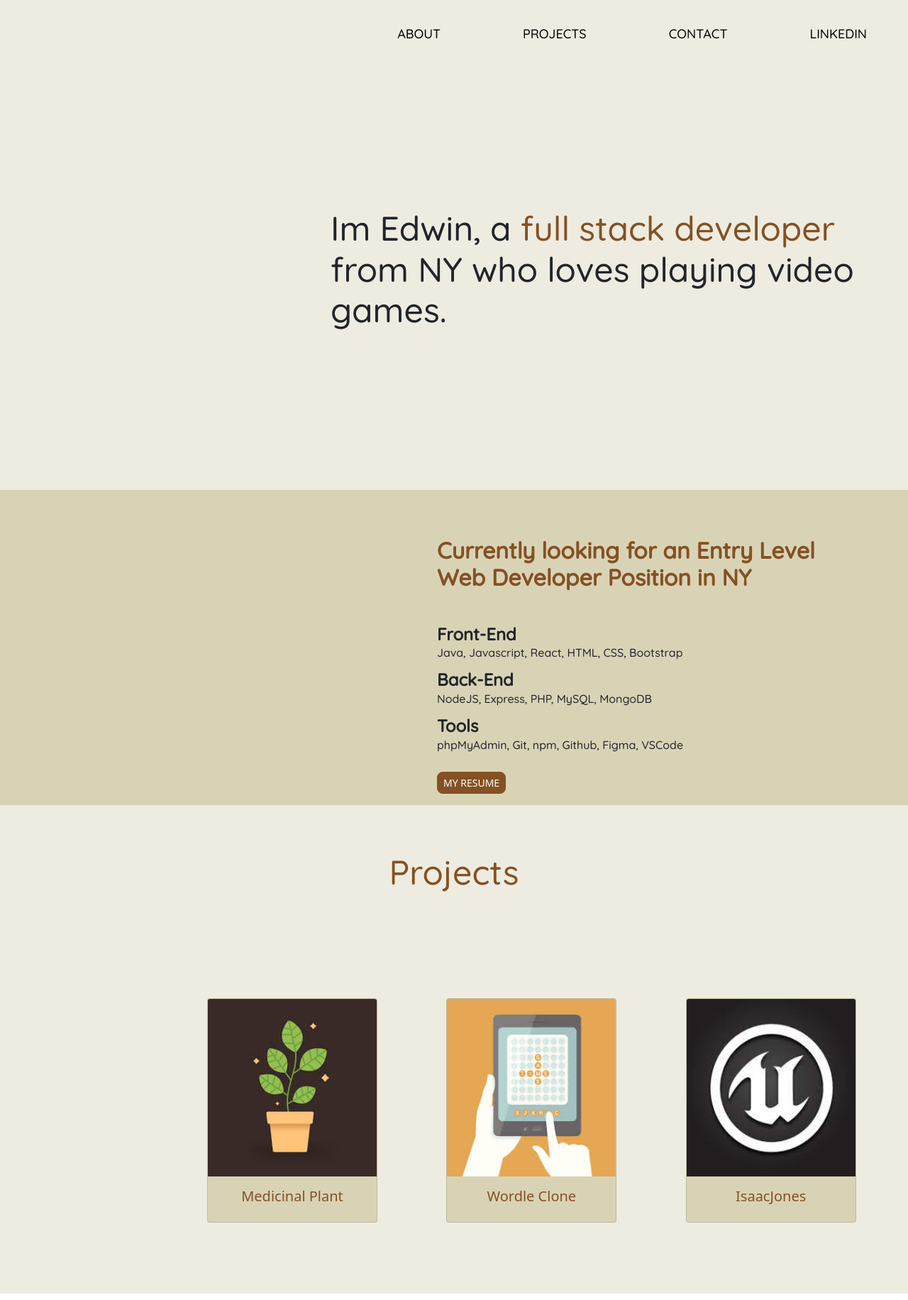
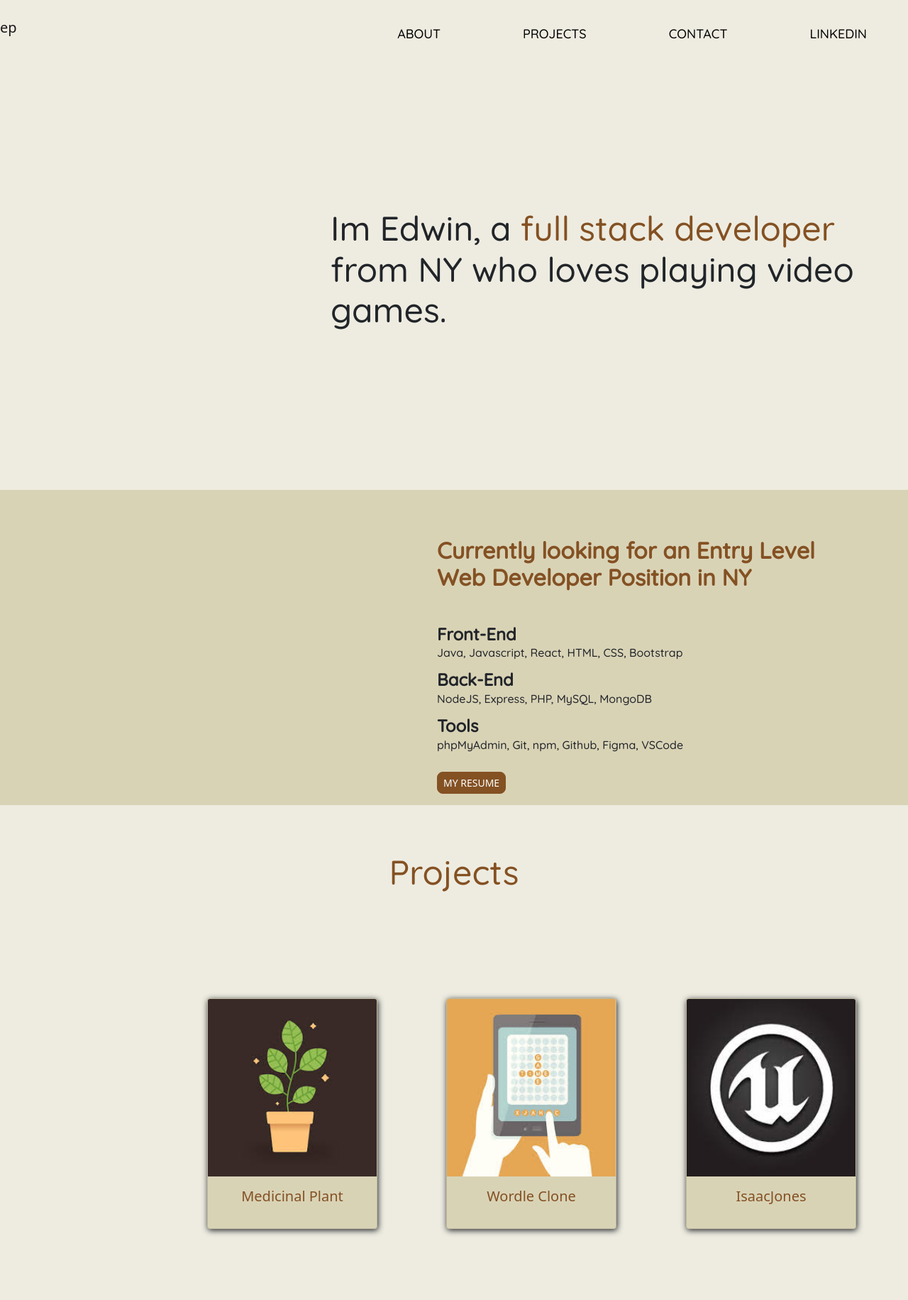
Before and after one commit to Edwinop/Portfolio_EdwinPeralta, a React (Create React App) app in the folder portfolio/: page / in a window 1280 px wide. Shown: the whole page at 71% size. Built offline with nearby package versions, Linux system fonts and the light colour scheme.

Commit message:
tilt hover

```diff
--- a/portfolio/package.json
+++ b/portfolio/package.json
@@ -14,6 +14,7 @@
     "react": "^18.2.0",
     "react-bootstrap": "^2.4.0",
     "react-dom": "^18.2.0",
+    "react-parallax-tilt": "^1.7.46",
     "react-scripts": "5.0.1",
     "semantic-ui-react": "^2.1.3",
     "web-vitals": "^2.1.4"
--- a/portfolio/src/components/Navbar.js
+++ b/portfolio/src/components/Navbar.js
@@ -14,7 +14,7 @@ const Navigation = () => {
 
         return (
             <Navbar collapseOnSelect expand="lg" style={navColor}>
-                <Navbar.Brand href="#home"></Navbar.Brand>
+                <Navbar.Brand href="#home">ep</Navbar.Brand>
                 <Navbar.Toggle aria-controls="responsive-navbar-nav" />
                 <Navbar.Collapse id="responsive-navbar-nav">
                     <Nav className="ms-auto" >
--- a/portfolio/src/components/Projects.js
+++ b/portfolio/src/components/Projects.js
@@ -1,5 +1,6 @@
 import React from 'react';
 import { MDBCard, MDBCardImage, MDBCardBody, MDBCardTitle, MDBRow, MDBCol } from 'mdb-react-ui-kit';
+import Tilt from "react-parallax-tilt";
 import './Border.css'
 import logo from './img/medicinalplant.jpg'
 import logo1 from './img/wordleclone.jpg'
@@ -15,15 +16,18 @@ const Projects = () => {
       </MDBCardBody>
     </MDBCard>
     </center>
+
     <MDBCard className="border_color" style={{backgroundColor: '#EEECE1'}}>
     <MDBRow className='row-cols-1 row-cols-md-3 g-4' style={{marginLeft: 280, marginTop: 100, marginBottom: 100}}>
       <MDBCol >
-        <MDBCard className='h-100' style={{ maxWidth: '15rem',minHeight: '15rem', backgroundColor: '#D9D3B6'}} >
+      <Tilt className="Tilt" options={{ max : 20 }} style={{ height: 325, width: 250 }}>
+        <MDBCard className='h-100' style={{ maxWidth: '15rem',minHeight: '15rem', backgroundColor: '#D9D3B6',boxShadow: '1px 2px 9px'}} >
           <MDBCardImage
             src={logo}
             alt='...'
             position='top'
             height= '250rem'
+
           />
           <MDBCardBody>
           <center>
@@ -31,9 +35,11 @@ const Projects = () => {
             </center>
           </MDBCardBody>
         </MDBCard>
+        </Tilt>
       </MDBCol>
       <MDBCol>
-        <MDBCard className='h-100' style={{ maxWidth: '15rem',minHeight: '15rem',backgroundColor: '#D9D3B6' }}>
+      <Tilt className="Tilt" options={{ max : 20 }} style={{ height: 325, width: 250 }}>
+        <MDBCard className='h-100' style={{ maxWidth: '15rem',minHeight: '15rem',backgroundColor: '#D9D3B6',boxShadow: '1px 2px 9px' }}>
           <MDBCardImage
             src={logo1}
             alt='...'
@@ -46,9 +52,11 @@ const Projects = () => {
             </center>
           </MDBCardBody>
         </MDBCard>
+        </Tilt>
       </MDBCol>
       <MDBCol>
-        <MDBCard className='h-100' style={{ maxWidth: '15rem',minHeight: '15rem',backgroundColor: '#D9D3B6' }}>
+      <Tilt className="Tilt" options={{ max : 20 }} style={{ height: 325, width: 250 }}>
+        <MDBCard className='h-100' style={{ maxWidth: '15rem',minHeight: '15rem',backgroundColor: '#D9D3B6',boxShadow: '1px 2px 9px'}}>
           <MDBCardImage
             src={logo2}
             alt='...'
@@ -61,6 +69,7 @@ const Projects = () => {
             </center>
           </MDBCardBody>
         </MDBCard>
+        </Tilt>
       </MDBCol>
     </MDBRow>
     </MDBCard>
```
Also changed, not shown: 1 other file (tests, documents, lock files or other folders).
